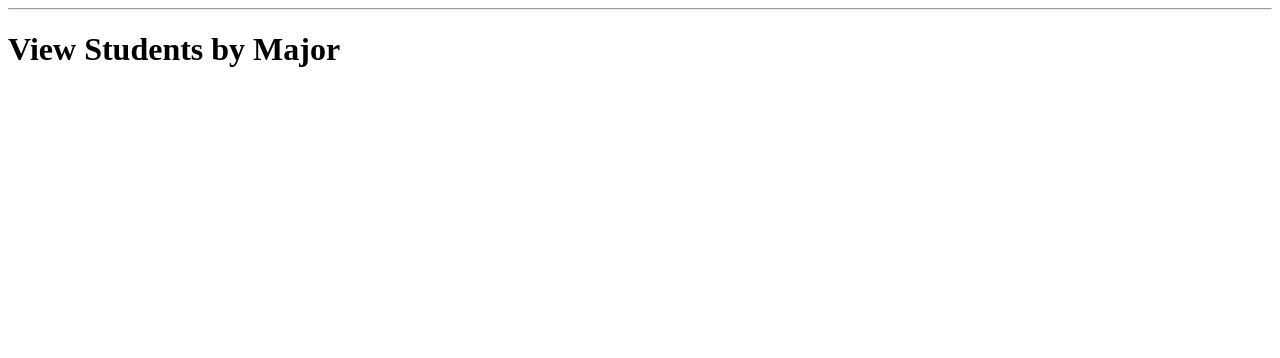
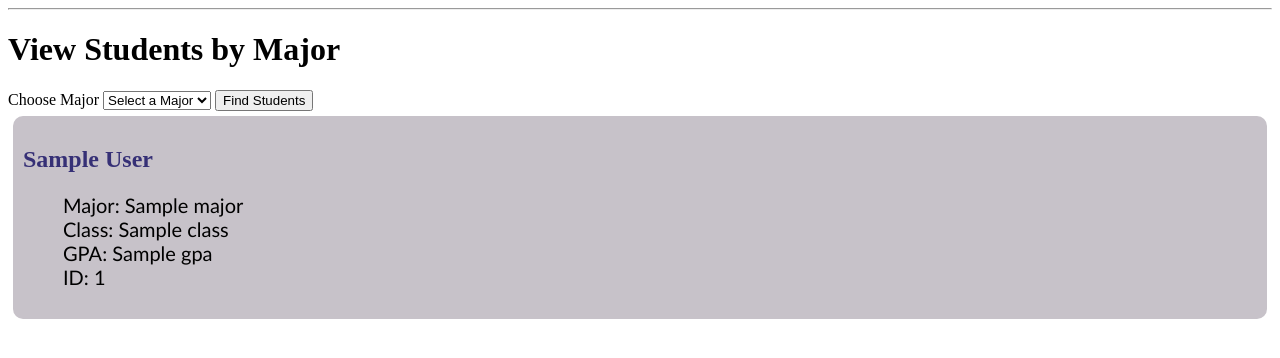
Before and after one commit to m11507/MSA1, a Flask app: template web_app/templates/majors.html in a window 1280 px wide. Shown: the part 63-421 px from the top of the page. Run offline with Flask 3, Linux system fonts and the light colour scheme; the template is opened without the code that fills it: most values are stand-ins (such as "Sample title", 1, 10 or a date in 2020).

Commit message:
Add files via upload

```diff
--- a/web_app/app.py
+++ b/web_app/app.py
@@ -10,6 +10,8 @@ app.config["DEBUG"] = True
 #set a secret key to use when validating form data
 app.config["SECRET_KEY"] = "password"
 
+URL = "http://127.0.0.1:5000/api/students/all"
+
 #function to request student data from the api
 #input: url
 #output: JSON student data
@@ -21,15 +23,32 @@ def get_student_data(url):
     response_json = response.json()
     return response_json
 
+#Function to return a list of unique majors
+#input: url
+#output: list of unique majors
+def get_unique_majors(url):
+    #url = "http://127.0.0.1:5000/api/students/all"
+    #get a list of students from the student api
+    student_list = get_student_data(url)
+
+    #produce a list of unique majors
+    unique_majors = []
+
+    for student in student_list:
+        if student["major"] not in unique_majors:
+            unique_majors.append(student["major"])
+    unique_majors.sort()
+    return unique_majors
+
+
 
 #create a route for the site index page that will display all student data
 @app.route("/", methods=['GET'])
 def index():
     #get the student data
     #make a request to the student data api url
-    url = "http://127.0.0.1:5000/api/students/all"
 
-    student_data = get_student_data(url)
+    student_data = get_student_data(URL)
 
     return render_template('index.html', student_data = student_data)
 
@@ -38,7 +57,35 @@ def index():
 
 @app.route('/majors', methods=['GET'])
 def majors():
-    return render_template("majors.html")
+    #write code that gets a unique list of majors from student data
+    major_list = get_unique_majors(URL)
+    #get student data from the api: list of student dictionaries
 
 
+
+    return render_template("majors.html", major_list=major_list)
+
+@app.route('/majors', methods=['POST'])
+def majors_post():
+    major_list = get_unique_majors(URL)
+    result_list = []
+    #get the form data that was submitted
+    major = request.form.get('major')
+    #validate form data. If invalid form mdata, then show an error message
+    #find students w/ selected major and return to the majors.html page
+    if not major:
+        flash("You must select a major")
+    else:
+        #find students with the selected major and return to the majors.html page
+        url=URL
+        student_list = get_student_data(url)
+        #loop through list of students. If student major == major, place student in a result list
+        for student in student_list:
+            if student["major"] == major:
+                result_list.append(student)
+        #send the result list to the majors.html page
+
+
+    return render_template('majors.html', major_list=major_list, result_list=result_list)
+
 app.run(port=5005)
--- a/web_app/templates/base.html
+++ b/web_app/templates/base.html
@@ -38,8 +38,8 @@
     </head>
     <body>
         <nav>
-            <a href="{{url_for('index')}}"> Home</a>
-            <a href="{{url_for('majors')}}"> Majors</a>
+            <a href="{{ url_for('index') }}"> Home</a>
+            <a href="{{ url_for('majors') }}"> Majors</a>
         </nav>
         <hr>
         <div class="content">
--- a/web_app/templates/majors.html
+++ b/web_app/templates/majors.html
@@ -3,4 +3,30 @@
 {% block content %}
     <h1>{% block title %} View Students by Major {% endblock %}</h1>
 
+    <form method="post">
+        <label for="major">Choose Major</label>
+        <select id="major" name="major">
+            <option value="">Select a Major</option>
+            {% for major in major_list %}
+                <option value="{{major}}">{{major}}</option>
+            {% endfor %}
+        </select>
+
+        <input type="submit" value="Find Students"/>
+    </form>
+
+    {% if result_list %}
+        {% for student in result_list %}
+            <div class="post">
+                <h2>{{ student['first_name'] }} {{ student['last_name'] }}</h2>
+                <ul>
+                    <li>Major: {{ student['major'] }}</li>
+                    <li>Class: {{ student['class'] }}</li>
+                    <li>GPA: {{ student['gpa'] }}</li>
+                    <li>ID: {{ student['id'] }}</li>
+                </ul>
+            </div>
+        {% endfor %}
+    {% endif %}
+
 {% endblock %}
```
Also changed, not shown: web_app/templates/index.html (+4 -7 lines), web_app/unique_list.py (added, +21 -0 lines).
